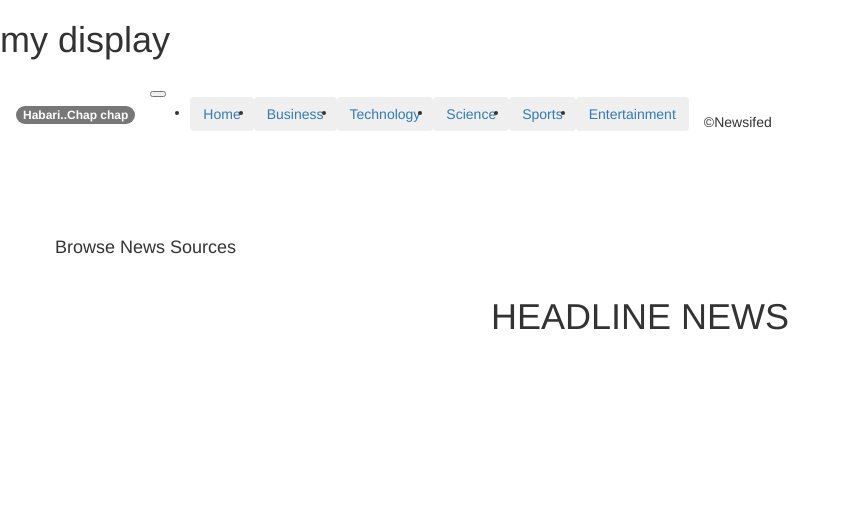
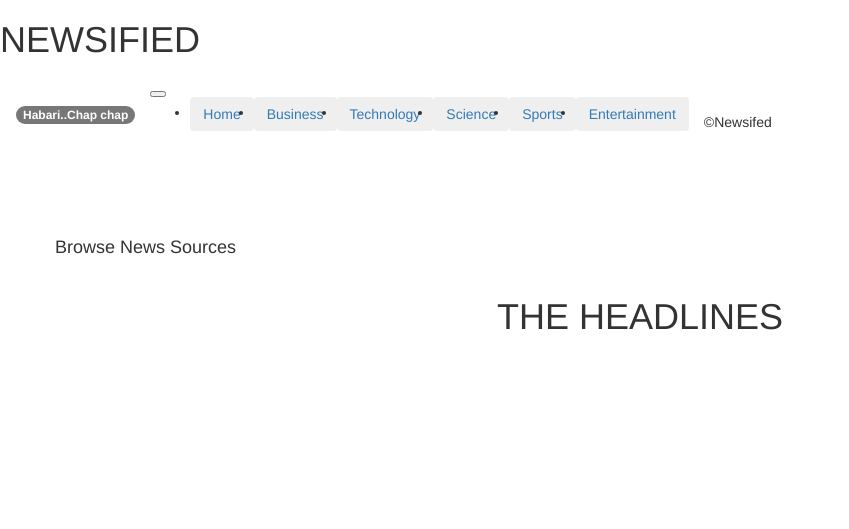
Before and after one commit to sam-dev-byte/Newsified, a Flask app: template app/templates/index.html in a window 1280 px wide. Shown: the top 529 px of the page, without its empty margins (0-849 px from the left). Run offline with Flask 2, Linux system fonts and the light colour scheme; the template is opened without the code that fills it, so the values that code supplies are empty; some libraries are stand-ins or nearby versions.

Commit message:
added test category.py

```diff
--- a/app/templates/index.html
+++ b/app/templates/index.html
@@ -1,4 +1,4 @@
- <h1>my display{{message}}</h1>
+ <h1>NEWSIFIED</h1>
 {% extends 'base.html'%}
 {% block content %}
   {% block styles %}
@@ -33,7 +33,7 @@
         </div>
 
         <div class="col-9">
-          <h1 align="center"> HEADLINE NEWS </h3>
+          <h1 align="center">THE HEADLINES </h3>
           <div class="container">
             <div class="card-columns">
               {% for headlines in headlines %}
```
